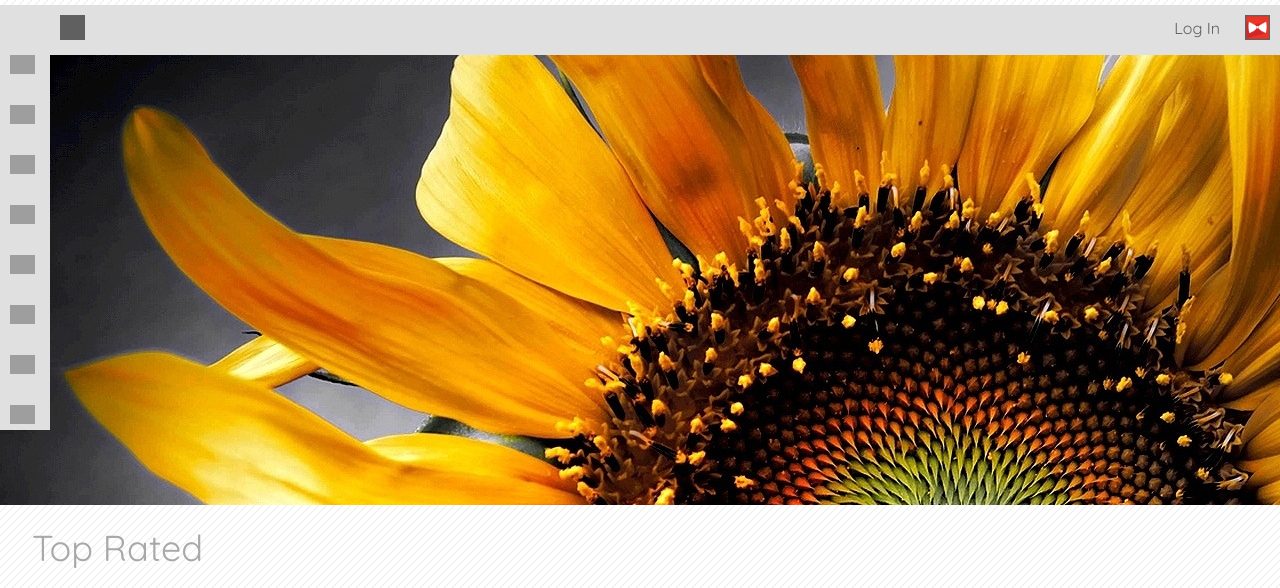
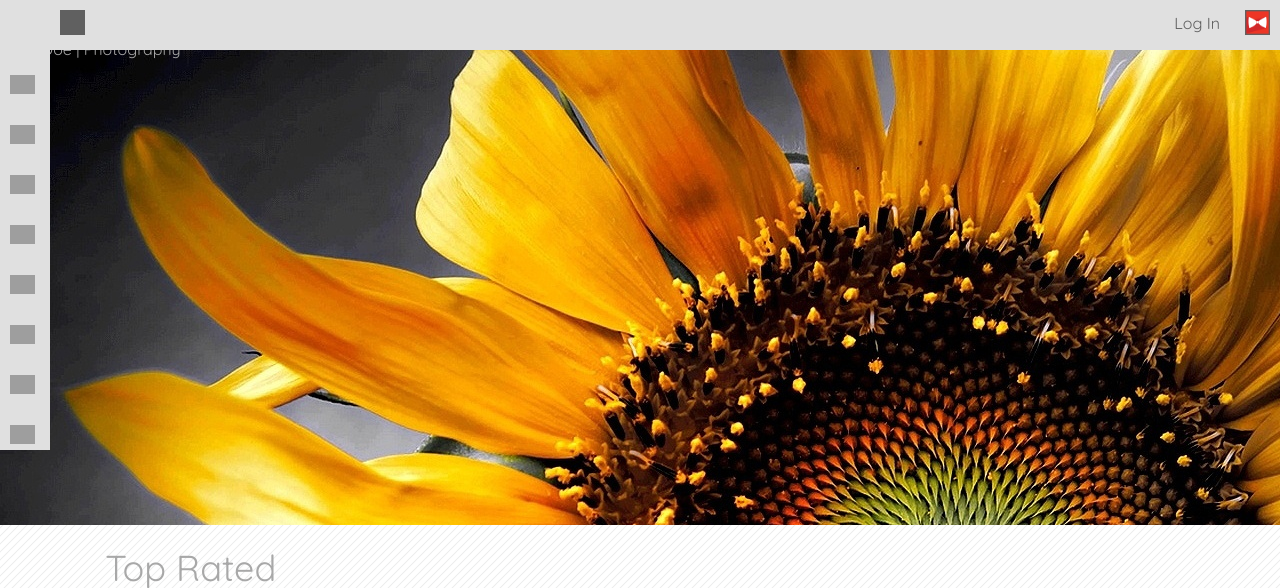
Before and after one commit to UCDaii/DisplayCase, a PHP site: page / in a window 1280 px wide. Shown: the top 588 px of the page. Run offline with PHP 8.4, Linux system fonts and the light colour scheme; grey boxes are pictures that could not be loaded.

Commit message:
Update css.css

```diff
--- a/_lib/css/css.css
+++ b/_lib/css/css.css
@@ -11,11 +11,7 @@ header{
 	height:50px;
 	background: #E0E0E0 ;
 	position:fixed;
-<<<<<<< HEAD
 	margin-top:-25px;
-=======
-	z-index:1;
->>>>>>> origin/morgan
 }
 
 .logo {
@@ -60,10 +56,6 @@ header{
 	height:425px;
 	position:fixed;
 	padding-top:25px;
-<<<<<<< HEAD
-=======
-	z-index:1;
->>>>>>> origin/morgan
 }
 
 .sideicons{
@@ -79,35 +71,10 @@ header{
 	width:100%;
 	height:500px;
 	background:black;
-<<<<<<< HEAD
 	margin-top:25px;
 	background:url(../images/hero.jpg);
 }
 
-=======
-
-	background:url(../images/hero.jpg);
-}
-
-.herodesc{
-
-	width:100%;
-	height:50px;
-	background:#606060;
-	opacity:.5;
-	margin-top:450px;
-	float:left;
-	z-index:-1;
-}
-
-.herodesc h1, h2{
-
-	margin-left:70px;
-	margin-top:5px;
-	opacity:1;
-	color:white;
-}
->>>>>>> origin/morgan
 .toprated{
 
 	margin-left:75px;
@@ -132,10 +99,6 @@ header{
 	margin-bottom:25px;
 	display:inline-block;
 	box-shadow: 5px 5px 5px #606060;
-<<<<<<< HEAD
-=======
-	z-index:-1;
->>>>>>> origin/morgan
 }
 
 .thumbs img{
@@ -144,29 +107,10 @@ header{
 	height:100%;
 }
 
-<<<<<<< HEAD
-=======
-.thumbs_desc
-{
-
-	margin-top:10px;
-	float:left;
-	height:25px;
-	z-index:1;
-	margin-bottom:10px;
-	background:white;
-
-}
-
->>>>>>> origin/morgan
 footer{
 
 	height:25px;
 	background:#E0E0E0;
-<<<<<<< HEAD
-=======
-	margin-top:25px;
->>>>>>> origin/morgan
 }
 
 footer a{
```
